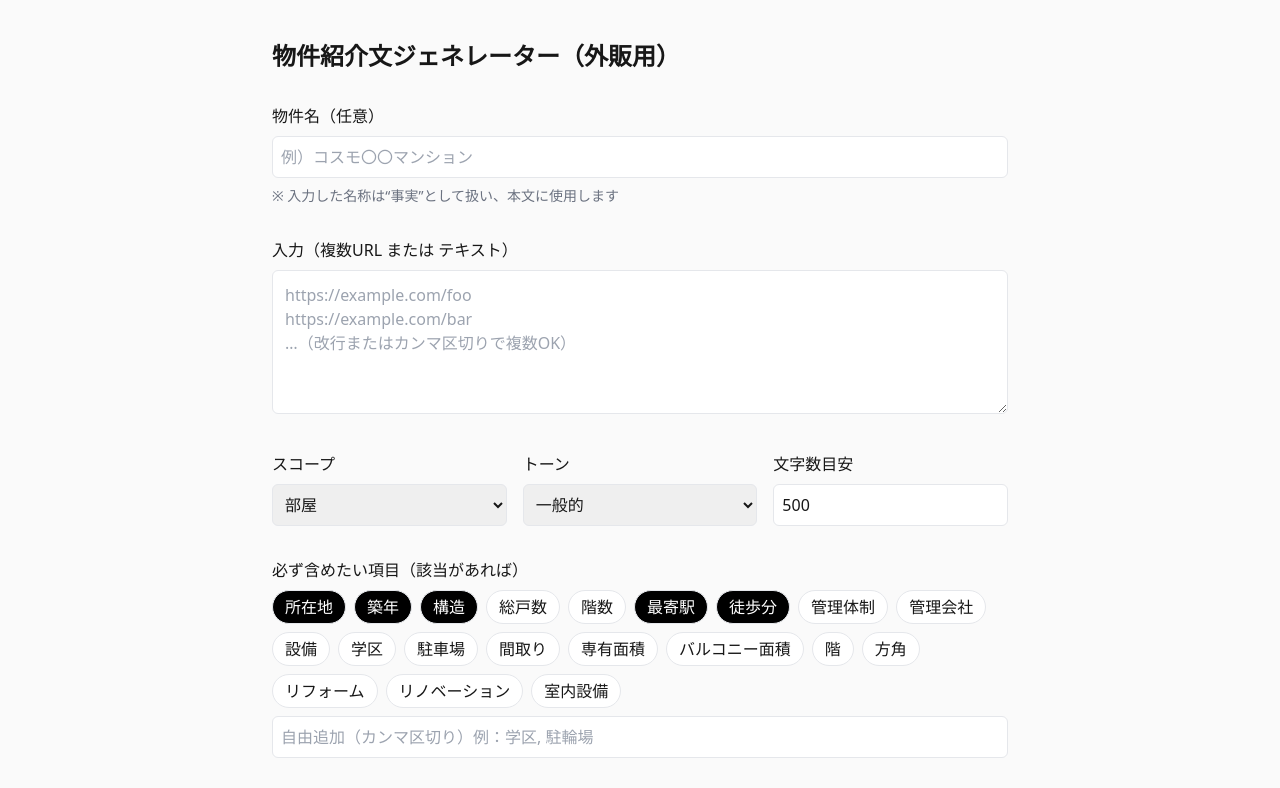
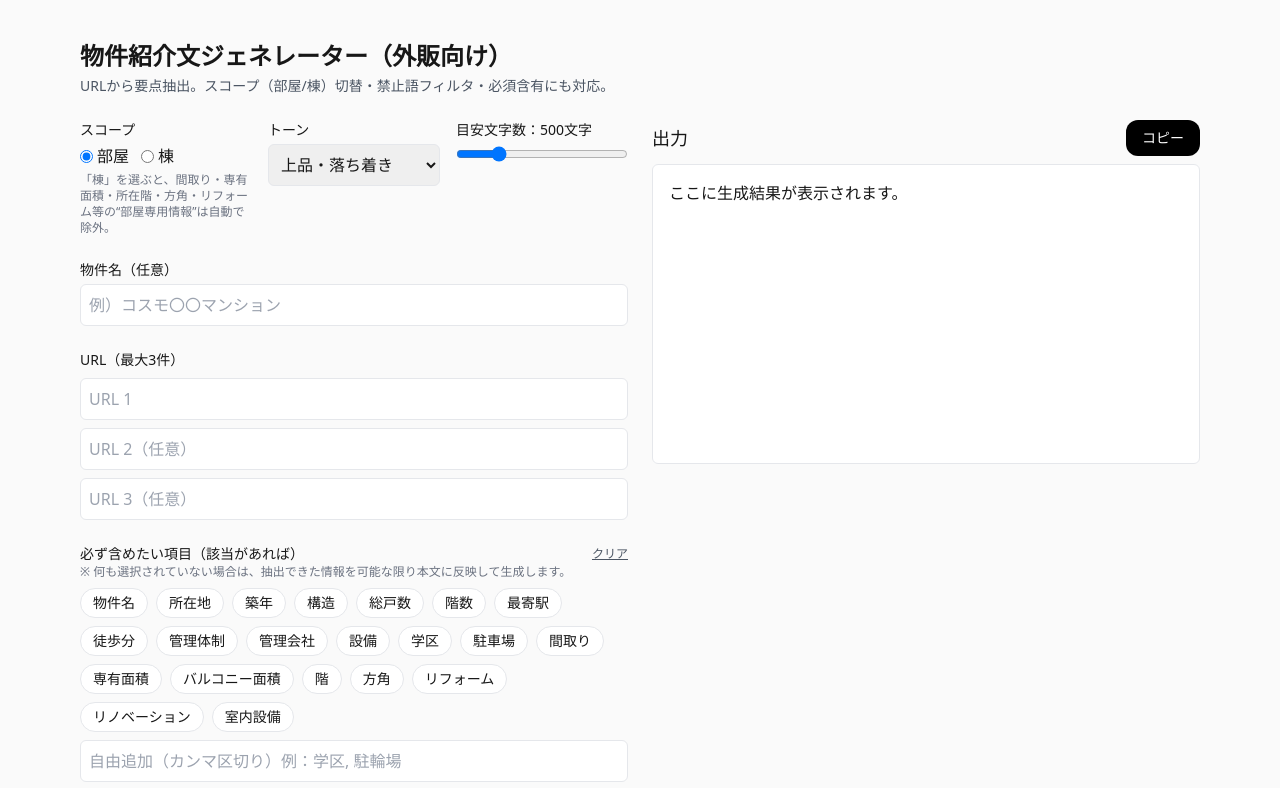
Before and after one commit to miles-web-match/real-estate, a Next.js app in the folder mansion-writer-external/: page / in a window 1280 px wide. Shown: the top 788 px of the page. Built offline with nearby package versions, Linux system fonts and the light colour scheme.

Commit message:
Update page.tsx

```diff
--- a/mansion-writer-external/app/page.tsx
+++ b/mansion-writer-external/app/page.tsx
@@ -1,34 +1,43 @@
 "use client";
 
-import { useState } from "react";
+import { useMemo, useState } from "react";
 import { Button } from "../components/Button";
 
 const ALL_KEYS = [
-  "所在地","築年","構造","総戸数","階数","最寄駅","徒歩分","管理体制","管理会社",
-  "設備","学区","駐車場","間取り","専有面積","バルコニー面積","階","方角",
+  "物件名","所在地","築年","構造","総戸数","階数",
+  "最寄駅","徒歩分","管理体制","管理会社",
+  "設備","学区","駐車場",
+  "間取り","専有面積","バルコニー面積","階","方角",
   "リフォーム","リノベーション","室内設備"
 ] as const;
 
+type Scope = "部屋" | "棟";
+type Tone = "上品・落ち着き" | "一般的" | "親しみやすい";
+
 export default function Page() {
-  const [urlsText, setUrlsText] = useState("");
+  // 入力（左）
+  const [url1, setUrl1] = useState("");
+  const [url2, setUrl2] = useState("");
+  const [url3, setUrl3] = useState("");
   const [propertyName, setPropertyName] = useState("");
-  const [scope, setScope] = useState<"部屋" | "棟">("部屋");
-  const [tone, setTone] = useState<"上品・落ち着き" | "一般的" | "親しみやすい">("一般的");
+  const [extraText, setExtraText] = useState(""); // 任意追記事実（ラベル:値）
+  const [scope, setScope] = useState<Scope>("部屋");
+  const [tone, setTone] = useState<Tone>("上品・落ち着き");
   const [length, setLength] = useState(500);
-  const [must, setMust] = useState<string[]>(["所在地","築年","構造","最寄駅","徒歩分"]);
+  const [must, setMust] = useState<string[]>([]); // 初期は未選択
   const [mustFree, setMustFree] = useState("");
+  const [showExtra, setShowExtra] = useState(false);
+
+  // 出力（右）
   const [out, setOut] = useState("");
   const [loading, setLoading] = useState(false);
   const [err, setErr] = useState<string | null>(null);
   const [copied, setCopied] = useState(false);
 
-  function parseSources(input: string) {
-    return input
-      .split(/[\n,]+/)
-      .map(s => s.trim())
-      .filter(Boolean)
-      .slice(0, 10); // 念のため最大10件
-  }
+  const sources = useMemo(
+    () => [url1, url2, url3].map(s => s.trim()).filter(Boolean),
+    [url1, url2, url3]
+  );
 
   async function onGenerate() {
     setLoading(true);
@@ -36,8 +45,7 @@ export default function Page() {
     setCopied(false);
     setOut("");
 
-    const sources = parseSources(urlsText);
-    const extra = mustFree
+    const extraKeys = mustFree
       .split(/[、,]/)
       .map(s => s.trim())
       .filter(Boolean);
@@ -49,10 +57,11 @@ export default function Page() {
         body: JSON.stringify({
           sources,
           propertyName: propertyName.trim() || undefined,
+          extraText: extraText.trim() || undefined,
           scope,
           tone,
           length,
-          mustIncludeKeys: Array.from(new Set([...must, ...extra])),
+          mustIncludeKeys: Array.from(new Set([...must, ...extraKeys])),
         }),
       });
       const data = await res.json();
@@ -73,65 +82,105 @@ export default function Page() {
   }
 
   return (
-    <main className="max-w-3xl mx-auto px-4 py-10 space-y-8">
-      <h1 className="text-2xl font-semibold">物件紹介文ジェネレーター（外販用）</h1>
+    <main className="mx-auto max-w-6xl px-4 py-10">
+      <h1 className="text-2xl font-semibold mb-1">物件紹介文ジェネレーター（外販向け）</h1>
+      <p className="text-sm text-gray-600 mb-6">
+        URLから要点抽出。スコープ（部屋/棟）切替・禁止語フィルタ・必須含有にも対応。
+      </p>
 
-      {/* 物件名 */}
-      <div className="space-y-2">
-        <label className="font-medium">物件名（任意）</label>
-        <input
-          className="w-full border rounded-md p-2"
-          placeholder="例）コスモ〇〇マンション"
-          value={propertyName}
-          onChange={(e) => setPropertyName(e.target.value)}
-        />
-        <p className="text-sm text-gray-500">※ 入力した名称は“事実”として扱い、本文に使用します</p>
+      {/* 2カラムレイアウト */}
+      <div className="grid grid-cols-1 md:grid-cols-2 gap-6">
+        {/* 左カラム：入力 */}
+        <section className="space-y-6">
+          {/* スコープ / トーン / 文字数 */}
+          <div className="grid grid-cols-1 sm:grid-cols-3 gap-4">
+            <div>
+              <label className="block text-sm font-medium mb-1">スコープ</label>
+              <div className="flex gap-3">
+                <label className="flex items-center gap-1">
+                  <input type="radio" name="scope" value="部屋"
+                         checked={scope === "部屋"} onChange={() => setScope("部屋")} />
+                  部屋
+                </label>
+                <label className="flex items-center gap-1">
+                  <input type="radio" name="scope" value="棟"
+                         checked={scope === "棟"} onChange={() => setScope("棟")} />
+                  棟
+                </label>
+              </div>
+              <p className="text-xs text-gray-500 mt-1">
+                「棟」を選ぶと、間取り・専有面積・所在階・方角・リフォーム等の“部屋専用情報”は自動で除外。
+              </p>
             </div>
 
-      {/* 複数URL / テキスト */}
-      <div className="space-y-2">
-        <label className="font-medium">入力（複数URL または テキスト）</label>
-        <textarea
-          className="w-full border rounded-md p-3 h-36"
-          placeholder={`https://example.com/foo\nhttps://example.com/bar\n…（改行またはカンマ区切りで複数OK）`}
-          value={urlsText}
-          onChange={(e) => setUrlsText(e.target.value)}
-        />
-      </div>
-
-      {/* オプション */}
-      <div className="grid grid-cols-1 md:grid-cols-3 gap-4">
-        <div className="space-y-2">
-          <label className="font-medium">スコープ</label>
-          <select className="w-full border rounded-md p-2" value={scope} onChange={(e)=>setScope(e.target.value as any)}>
-            <option value="部屋">部屋</option>
-            <option value="棟">棟</option>
-          </select>
-        </div>
-        <div className="space-y-2">
-          <label className="font-medium">トーン</label>
-          <select className="w-full border rounded-md p-2" value={tone} onChange={(e)=>setTone(e.target.value as any)}>
+            <div>
+              <label className="block text-sm font-medium mb-1">トーン</label>
+              <select
+                className="w-full border rounded-md p-2"
+                value={tone}
+                onChange={(e)=>setTone(e.target.value as Tone)}
+              >
                 <option>上品・落ち着き</option>
                 <option>一般的</option>
                 <option>親しみやすい</option>
               </select>
             </div>
-        <div className="space-y-2">
-          <label className="font-medium">文字数目安</label>
+
+            <div>
+              <label className="block text-sm font-medium mb-1">
+                目安文字数：{length}文字
+              </label>
               <input
-            type="number"
-            className="w-full border rounded-md p-2"
-            value={length}
+                type="range"
                 min={300}
                 max={1200}
+                step={50}
+                value={length}
                 onChange={(e)=>setLength(Number(e.target.value))}
+                className="w-full"
               />
             </div>
           </div>
 
-      {/* 必ず含めたい項目 */}
+          {/* 物件名（任意） */}
+          <div>
+            <label className="block text-sm font-medium mb-1">物件名（任意）</label>
+            <input
+              className="w-full border rounded-md p-2"
+              placeholder="例）コスモ〇〇マンション"
+              value={propertyName}
+              onChange={(e)=>setPropertyName(e.target.value)}
+            />
+          </div>
+
+          {/* URL 3枠 */}
+          <div>
+            <label className="block text-sm font-medium mb-2">URL（最大3件）</label>
             <div className="space-y-2">
-        <label className="font-medium">必ず含めたい項目（該当があれば）</label>
+              <input className="w-full border rounded-md p-2" placeholder="URL 1"
+                     value={url1} onChange={(e)=>setUrl1(e.target.value)} />
+              <input className="w-full border rounded-md p-2" placeholder="URL 2（任意）"
+                     value={url2} onChange={(e)=>setUrl2(e.target.value)} />
+              <input className="w-full border rounded-md p-2" placeholder="URL 3（任意）"
+                     value={url3} onChange={(e)=>setUrl3(e.target.value)} />
+            </div>
+          </div>
+
+          {/* 必ず含めたい項目（初期は未選択） */}
+          <div>
+            <div className="flex items-center justify-between">
+              <label className="block text-sm font-medium">必ず含めたい項目（該当があれば）</label>
+              <button
+                type="button"
+                className="text-xs underline text-gray-600"
+                onClick={() => setMust([])}
+              >
+                クリア
+              </button>
+            </div>
+            <p className="text-xs text-gray-500 mb-2">
+              ※ 何も選択されていない場合は、抽出できた情報を可能な限り本文に反映して生成します。
+            </p>
             <div className="flex flex-wrap gap-2">
               {ALL_KEYS.map(k => {
                 const active = must.includes(k);
@@ -142,7 +191,7 @@ export default function Page() {
                     onClick={() =>
                       setMust(prev => (prev.includes(k) ? prev.filter(x=>x!==k) : [...prev, k]))
                     }
-                className={`px-3 py-1 rounded-full border ${active ? "bg-black text-white" : "bg-white"}`}
+                    className={`px-3 py-1 rounded-full border text-sm ${active ? "bg-black text-white" : "bg-white"}`}
                   >
                     {k}
                   </button>
@@ -150,27 +199,59 @@ export default function Page() {
               })}
             </div>
             <input
-          className="w-full border rounded-md p-2"
+              className="w-full border rounded-md p-2 mt-2"
               placeholder="自由追加（カンマ区切り）例：学区, 駐輪場"
               value={mustFree}
               onChange={(e)=>setMustFree(e.target.value)}
             />
           </div>
 
-      {/* 実行 */}
+          {/* 追記事実（任意・折りたたみ） */}
+          <div>
+            <button
+              type="button"
+              className="text-sm underline"
+              onClick={() => setShowExtra(v => !v)}
+            >
+              {showExtra ? "▼ 追記事実を隠す" : "▶ 追記事実を追加（任意・ラベル:値 で1行1項目）"}
+            </button>
+            {showExtra && (
+              <>
+                <textarea
+                  className="w-full border rounded-md p-3 h-28 mt-2"
+                  placeholder={`例：\n所在地: 東京都〇〇区〇〇\n築年: 1991年\n構造: RC\n総戸数: 24戸`}
+                  value={extraText}
+                  onChange={(e)=>setExtraText(e.target.value)}
+                />
+                <p className="text-xs text-gray-500 mt-1">
+                  ※ ここに書いた内容は抽出結果にマージされます（推測は書かないでください）
+                </p>
+              </>
+            )}
+          </div>
+
+          {/* 実行ボタン */}
           <div className="flex items-center gap-3">
-        <Button onClick={onGenerate} disabled={loading}>
+            <Button onClick={onGenerate} disabled={loading || sources.length === 0}>
               {loading ? "生成中…" : "生成する"}
-        </Button>
-        <Button variant="secondary" onClick={copyOutput} disabled={!out}>
-          {copied ? "コピーしました ✓" : "出力をコピー"}
             </Button>
           </div>
 
-      {/* 結果 */}
           {err && <div className="text-red-600 whitespace-pre-wrap">{err}</div>}
-      <div className="border rounded-md p-4 min-h-[160px] whitespace-pre-wrap">
+        </section>
+
+        {/* 右カラム：出力 */}
+        <aside className="md:sticky md:top-6 h-fit">
+          <div className="flex items-center justify-between mb-2">
+            <h2 className="text-lg font-medium">出力</h2>
+            <Button variant="secondary" onClick={async()=>{ await copyOutput(); }} disabled={!out}>
+              {copied ? "コピーしました ✓" : "コピー"}
+            </Button>
+          </div>
+          <div className="border rounded-md p-4 min-h-[300px] whitespace-pre-wrap bg-white">
             {out || "ここに生成結果が表示されます。"}
+          </div>
+        </aside>
       </div>
     </main>
   );
```
Lines whose indentation alone changed are shown as unchanged.
